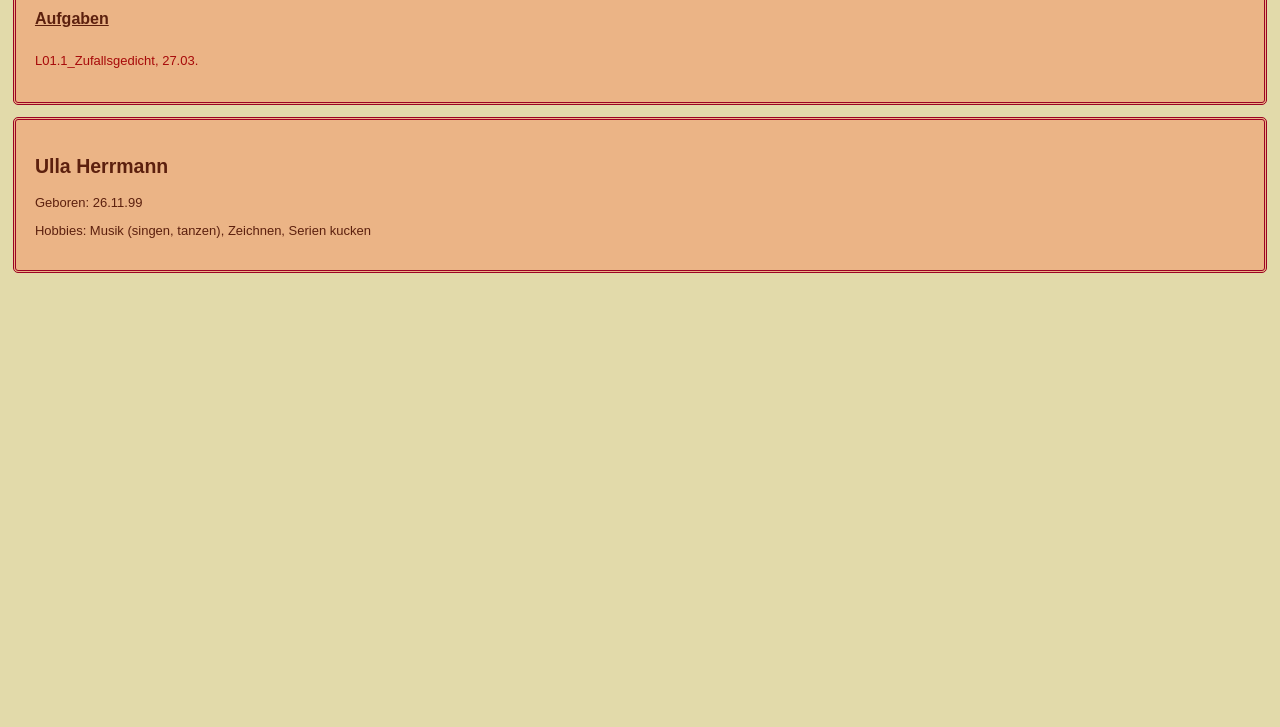
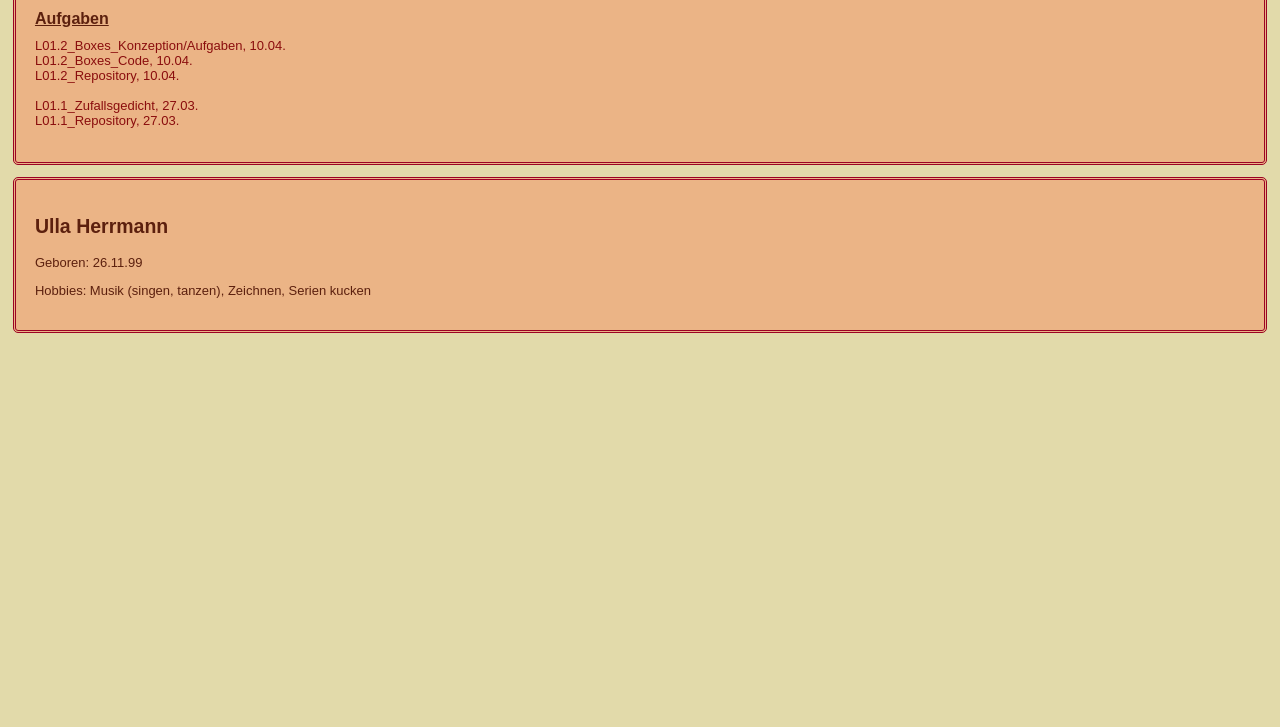
Before and after one commit to Lum7n/EIA2-SS2021, a plain HTML site: page Steckbrief/steckbrief.htm in a window 1280 px wide. Shown: the part 73-800 px from the top of the page. Drawn offline with Linux system fonts and the light colour scheme.

Commit message:
Add files via upload

```diff
--- a/Steckbrief/steckbrief.htm
+++ b/Steckbrief/steckbrief.htm
@@ -38,12 +38,12 @@
 		}
 
 		a:link, a:visited {
-  			color: #a70a0a;
+  			color: #8a0d0d;
   			text-decoration: none;
 			}
 
 		a:link:active, a:visited:active {
-			color: #a70a0a;
+			color: #8a0d0d;
 		}
 
 		img {
@@ -64,9 +64,17 @@
 			<br/>
 			<h1>Aufgaben</h1>
 			<!-- Format: Aufgabenbezeichnung, Datum -->
+			<a target="_blank" href="https://lum7n.github.io/EIA2-SS2021/Aufgaben/L01_2_Boxes/L01_2_Boxes.pdf">L01.2_Boxes_Konzeption/Aufgaben, 10.04.</a>
+			<br/>
+			<a target="_blank" href="https://lum7n.github.io/EIA2-SS2021/Aufgaben/L01_2_Boxes/L01_2_Index.html">L01.2_Boxes_Code, 10.04.</a>
+			<br/>
+			<a target="_blank" href="https://github.com/Lum7n/EIA2-SS2021/tree/main/Aufgaben/L01_2_Boxes">L01.2_Repository, 10.04.</a>
+			<br>
 			<br/>
 			<a target="_blank" href="https://lum7n.github.io/EIA2-SS2021/Aufgaben/L01_1_Poem/poem.html">L01.1_Zufallsgedicht, 27.03.</a>
-			<br>
+			<br/>
+			<a target="_blank" href="https://github.com/Lum7n/EIA2-SS2021/tree/main/Aufgaben/L01_1_Poem">L01.1_Repository, 27.03.</a>
+			<br/>
 			<br/>
 		</div>
 		<div >
```
